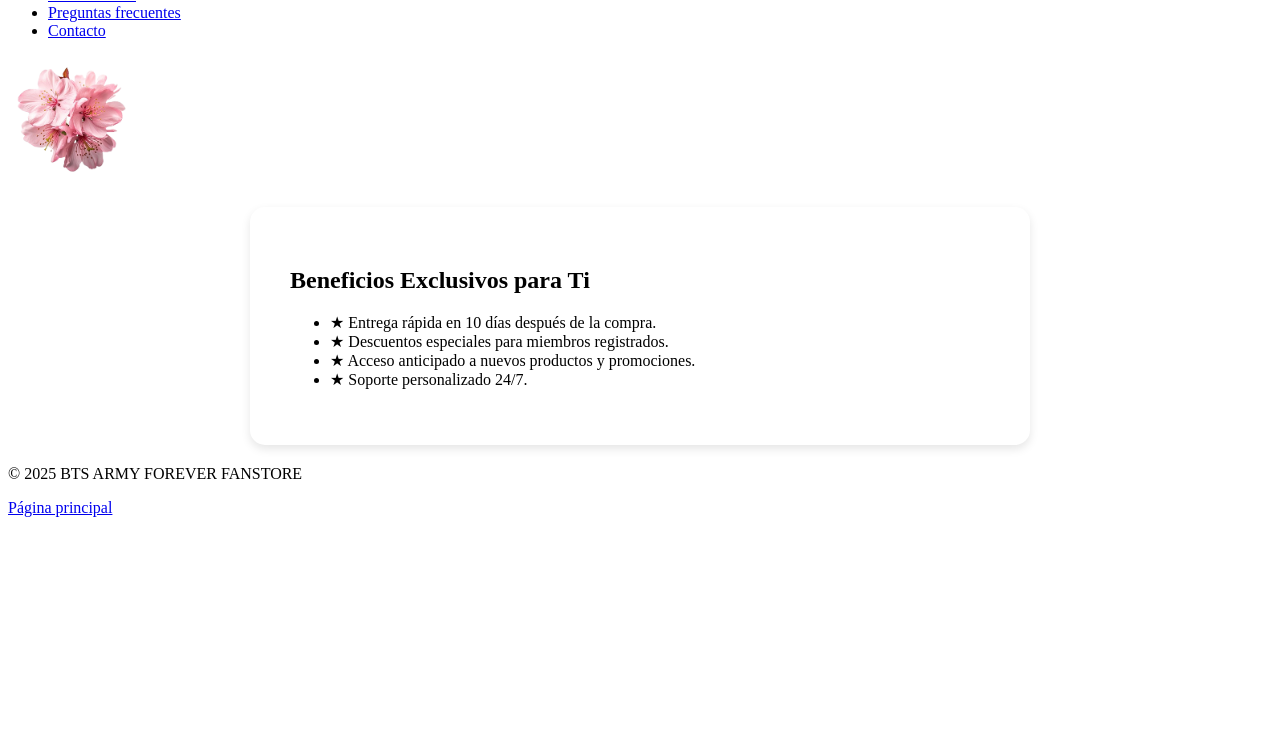
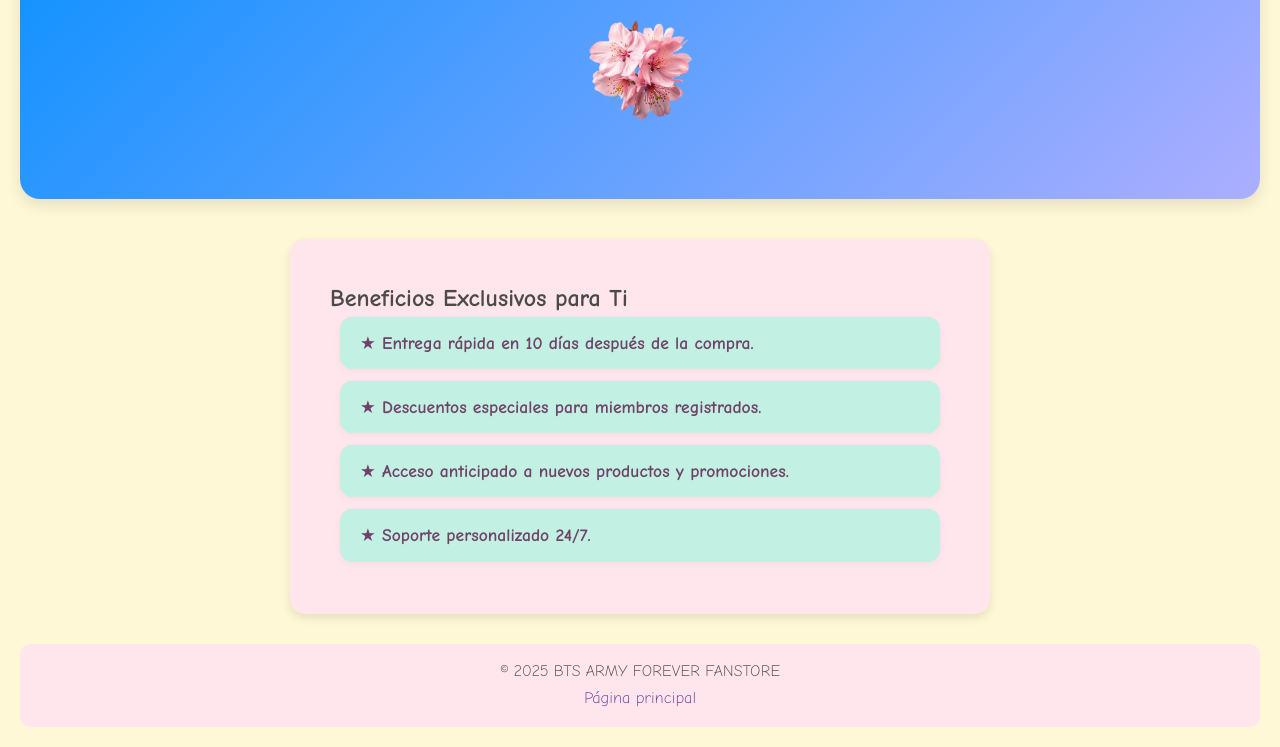
Before and after one commit to pamelahusain/ecommerce-bts, a plain HTML site: page beneficios.html in a window 1280 px wide. Shown: the part 228-975 px from the top of the page. Before the commit the page ends 800 px from the top, so only its background shows below. Drawn offline with Linux system fonts and the light colour scheme; the site is published under a folder, as on GitHub Pages, so addresses that start at the root find nothing.

Commit message:
Add files via upload

```diff
--- a/beneficios.html
+++ b/beneficios.html
@@ -4,11 +4,12 @@
         <meta charset="UTF-8" />
         <meta name="viewport" content="width=device-width, initial-scale=1.0" />
         <title>Tienda Army Forever BTS</title>
-        <link rel="stylesheet" href="/ecommerce-bts/styles.css" />
+        <link rel="stylesheet" href="styles.css" />
         <link rel="preconnect" href="https://fonts.googleapis.com" />
         <link rel="preconnect" href="https://fonts.gstatic.com" crossorigin />
         <link href="https://fonts.googleapis.com/css2?family=Comic+Neue:wght@300;700&family=Pacifico&display=swap" rel="stylesheet" />
       </head>
+
 
 <body>
  <!-- ENCABEZADO -->
```
